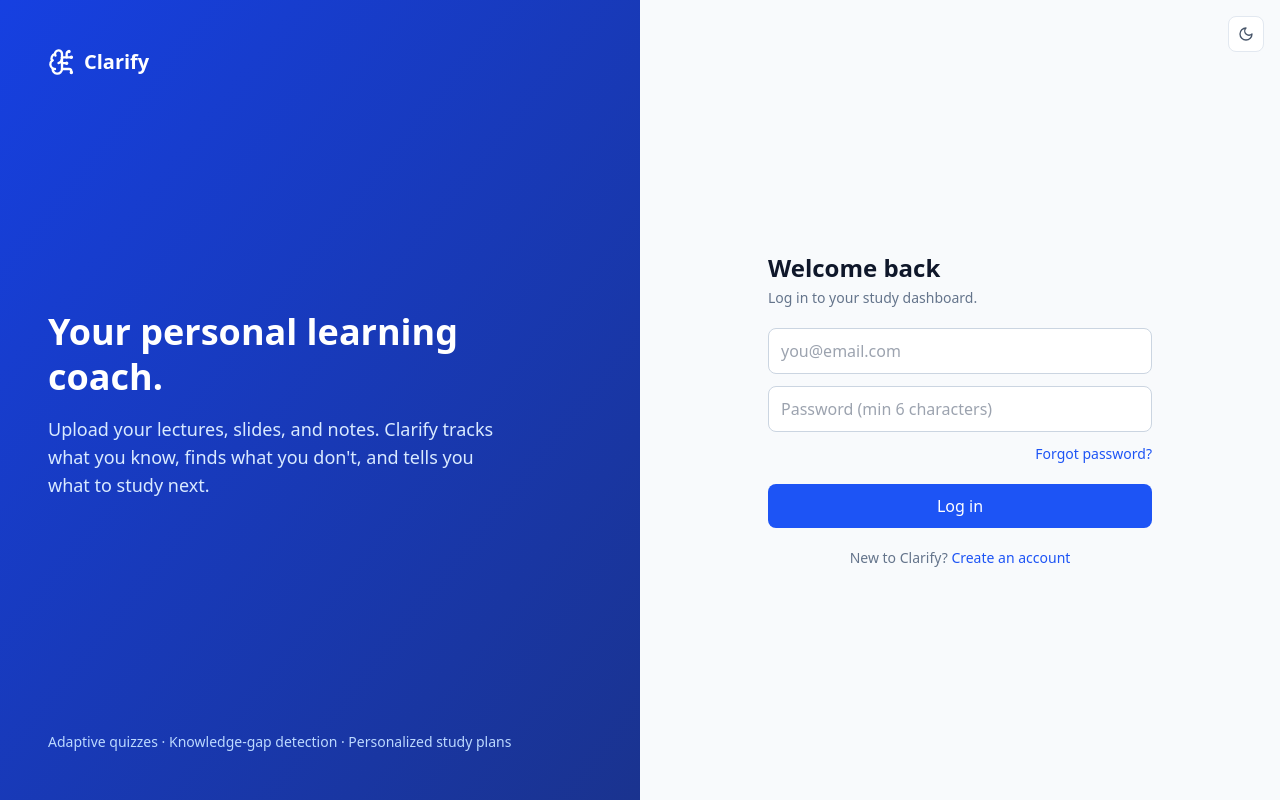
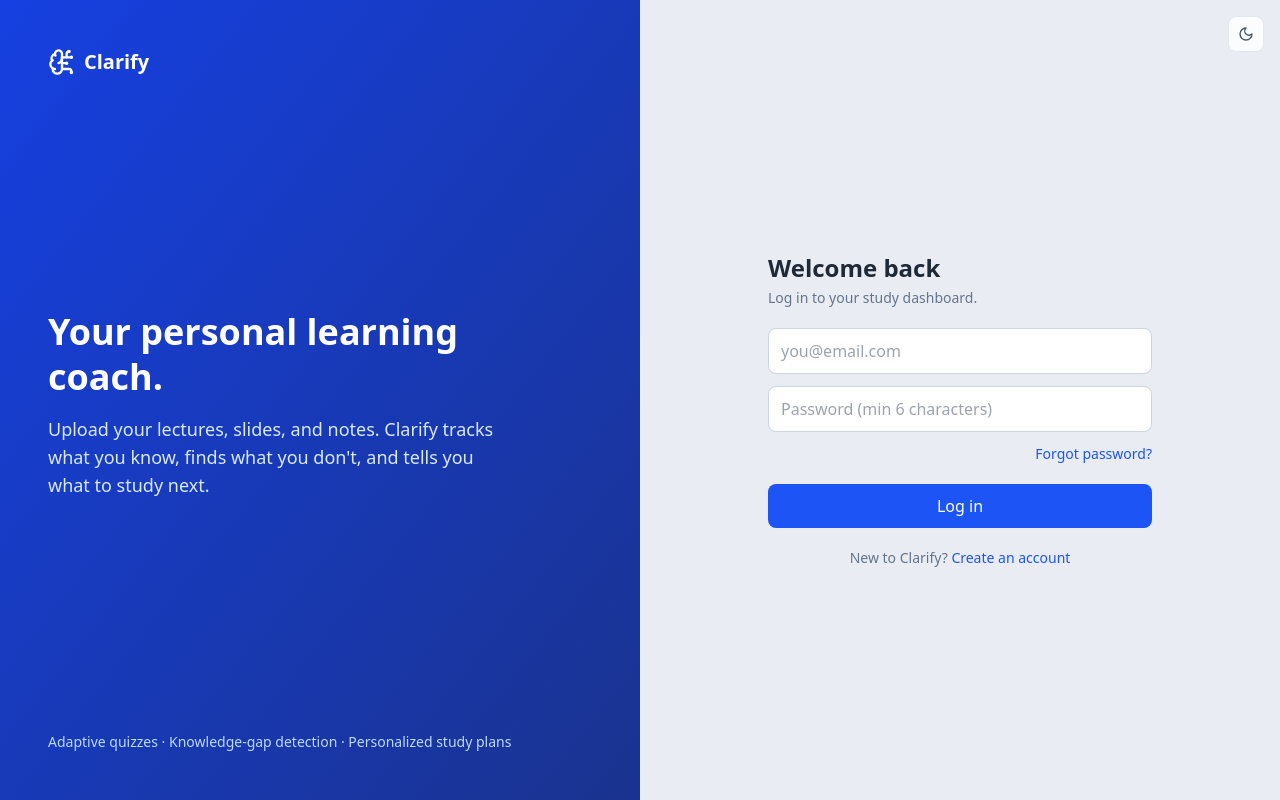
Before and after one commit to ShaunCraft4/Clarify, a Next.js app: page /login in a window 1280 px wide. Built offline with nearby package versions, Linux system fonts and the light colour scheme; no server answers.

Commit message:
Final Version
Updated the readme file to include everything the users and professionals need to know and checked overall functionality of the program.

```diff
--- a/src/app/globals.css
+++ b/src/app/globals.css
@@ -16,6 +16,25 @@ body {
 
 body {
   @apply bg-slate-50 text-slate-900 antialiased;
+}
+
+/* ── Light theme polish ───────────────────────────────────────────────────
+   The default canvas (near-white) plus large pure-white panels can feel harsh
+   and glary. In light mode we calm the canvas to a soft off-white, take the
+   hard edge off pure white, and ease text from near-black to a softer ink so
+   the whole app is gentler on the eyes while keeping clear hierarchy. */
+html:not(.dark) body {
+  background-color: #e9edf3;
+  color: #1f2937;
+}
+html:not(.dark) .bg-slate-50 {
+  background-color: #e9edf3;
+}
+html:not(.dark) .bg-white {
+  background-color: #fbfcfe;
+}
+html:not(.dark) .text-slate-900 {
+  color: #1f2937;
 }
 
 /* Smooth theme transitions */
```
Also changed, not shown: .cursor/settings.json (deleted), 2 other files (tests, documents, lock files or other folders).
